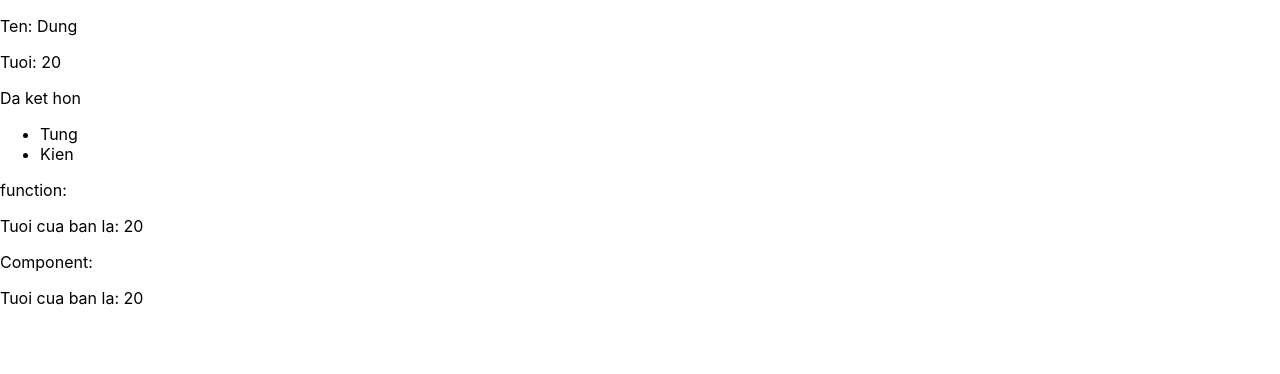
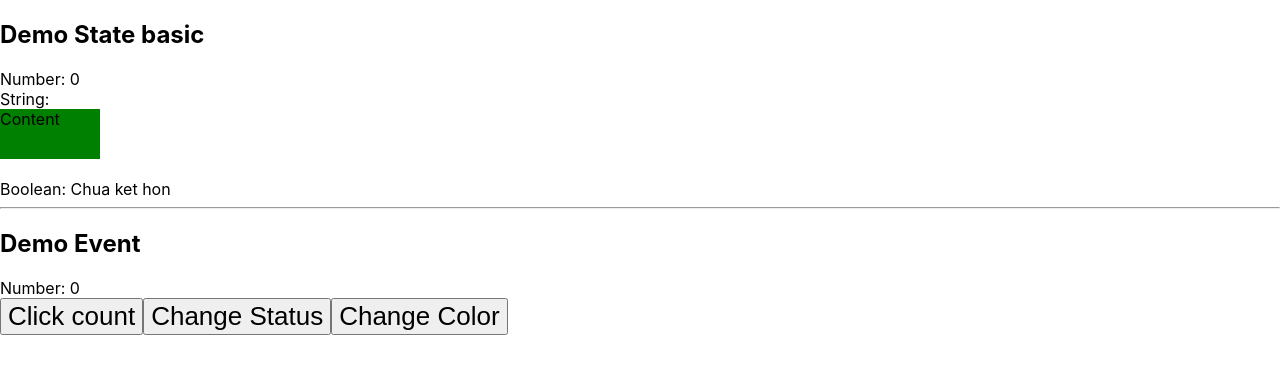
Before and after one commit to LeDucDung278/React_Typescript, a React (Vite) app: page / in a window 1280 px wide. Shown: the top 374 px of the page. Built offline with nearby package versions, Linux system fonts and the light colour scheme.

Commit message:
state, props & event

```diff
--- a/src/App.jsx
+++ b/src/App.jsx
@@ -1,45 +1,43 @@
-import { useState } from 'react'
+import React, { useState } from 'react'
 import logo from './logo.svg'
 import './App.css'
+import Box from './components/Box'
 
-function App() {
-  const [count, setCount] = useState(0)
+const Showinfo = (props) =>{
+    return <div>Show {props.name}</div>
+}
 
-  return (
-    <div className="App">
-      <header className="App-header">
-        <img src={logo} className="App-logo" alt="logo" />
-        <p>Hello Vite + React!</p>
-        <p>
-          <button type="button" onClick={() => setCount((count) => count + 1)}>
-            count is: {count}
-          </button>
-        </p>
-        <p>
-          Edit <code>App.jsx</code> and save to test HMR updates.
-        </p>
-        <p>
-          <a
-            className="App-link"
-            href="https://reactjs.org"
-            target="_blank"
-            rel="noopener noreferrer"
-          >
-            Learn React
-          </a>
-          {' | '}
-          <a
-            className="App-link"
-            href="https://vitejs.dev/guide/features.html"
-            target="_blank"
-            rel="noopener noreferrer"
-          >
-            Vite Docs
-          </a>
-        </p>
-      </header>
+function App () {
+    const [count , setCount] = useState(0);
+    const [color, setColor] = useState("green");
+    const [myStatus, setMyStatus] = useState(false);
+    const [products, setProducts] = useState([{id: 1, name: "A"}, {id: 2, name: "B"}, {id: 3, name: "C"}, {id: 4, name: "D"}])
+
+    // remove Item
+    const removeItem =(id) => {
+        const newProducts = products.filter(item => item.id !== id);
+        setProducts(newProducts);
+    }
+
+    return <div>
+        <h2>Demo State basic</h2>
+        Number: {count} <br />
+        String: <Box color={color}/> <br />
+        Boolean: { myStatus ? "Da ket hon" : "Chua ket hon"} <br />
+
+        <hr/>
+
+        <h2>Demo Event</h2>
+        Number: {count} <br/>
+        <button onClick={() => setCount(count+1)}>Click count</button>
+        <button onClick={() => setMyStatus(!myStatus)}>Change Status</button>
+
+        {myStatus && <div>
+            Arr: {products.map(item => <div>{item.name}
+            <button onClick={() => removeItem(item.id)}>Delete</button></div>)}
+        </div> }
+        <button onClick={() => setColor('red')}>Change Color</button>
     </div>
-  )
 }
 
 export default App
--- /dev/null
+++ b/src/components/Box.jsx
@@ -0,0 +1,9 @@
+import React from 'react'
+
+const Box = ({color}) => {
+  return (
+    <div style={{background: color, width: 100, height: 50}}>Content</div>
+  )
+}
+
+export default Box
--- a/src/components/ShowAge.jsx
+++ /dev/null
@@ -1,2 +0,0 @@
-const ShowAge = props => <p>Tuoi cua ban la: {props.age}</p> // { age: 20 }
-export default ShowAge;
--- a/src/main.jsx
+++ b/src/main.jsx
@@ -2,35 +2,10 @@ import React from 'react'
 import ReactDOM from 'react-dom'
 import './index.css'
 import App from './App'
-import ShowAge from './components/ShowAge'
 
-// Sử dụng object
-const person = {
-    name: "Dung",
-    age: 20,
-    status: true,
-    children: [
-        { id: "1", name: "Tung" },
-        { id: "2", name: "Kien" },
-    ]
-}
-// Sử dụng hàm trong react
-const showAge = (age) => <p>Tuoi cua ban la: {age}</p>
-
-// Sử dụng component trong react
-
-
-
-ReactDOM.render(<div>
-    <p>Ten: {person.name} </p>
-    <p>Tuoi: {person.age} </p>
-    <p>{person.status ? "Da ket hon" : "Chua ket hon"}</p>
-    <ul>
-        {person.children.map(child => <li>
-            {child.name}
-        </li>)}
-    </ul>
-    <div>function: {showAge(person.age)}</div>
-    <div>Component: <ShowAge age={person.age} /></div>
-</div>, document.getElementById('root')
+ReactDOM.render(
+    <React.StrictMode>
+        <App />
+    </React.StrictMode>,
+document.getElementById('root')
 )
```
